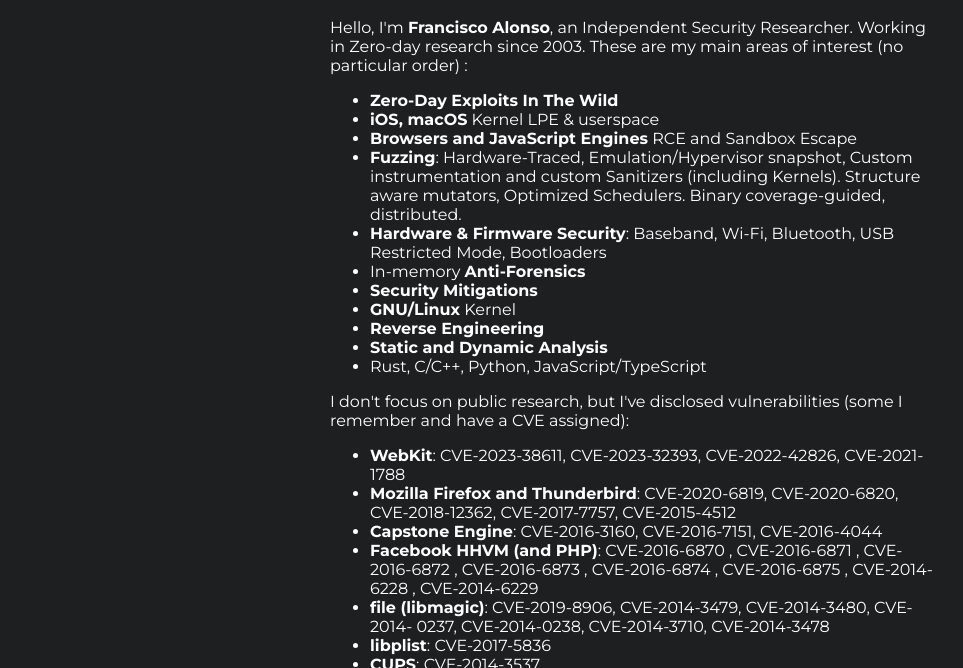
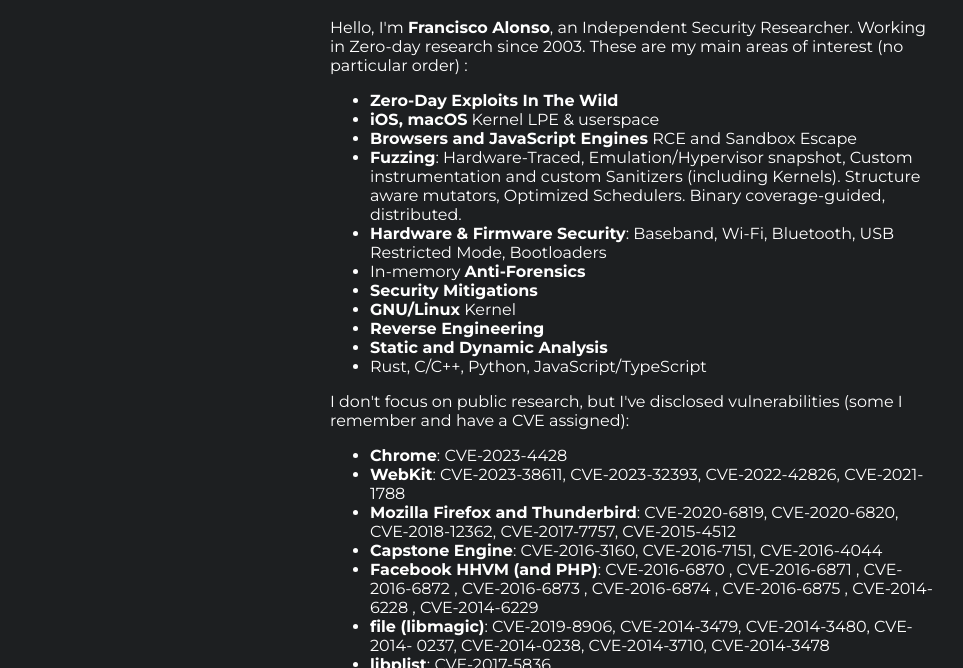
Before and after one commit to revskills/revskills.cz, a plain HTML site: page index.html in a window 1280 px wide. Shown: the part 432-1100 px from the top of the page, without its empty margins (310-1273 px from the left). Drawn offline with Linux system fonts and the light colour scheme.

Commit message:
Update index.html
Chrome 116 backlog

```diff
--- a/index.html
+++ b/index.html
@@ -44,6 +44,7 @@
 I don't focus on public research, but I've disclosed vulnerabilities (some I remember and have a CVE assigned):
 
 <ul>
+	<li style="text-align: left"><a href="https://chromereleases.googleblog.com/2023/08/chrome-desktop-stable-update.html">Chrome</a>: CVE-2023-4428</li>
 	<li style="text-align: left"><a href="https://support.apple.com/en-us/HT213841">WebKit</a>: CVE-2023-38611, CVE-2023-32393, CVE-2022-42826, CVE-2021-1788</li>
 	<li style="text-align: left;"><a href="https://www.mozilla.org/en-US/security/advisories/">Mozilla Firefox and Thunderbird</a>: CVE-2020-6819, CVE-2020-6820, CVE-2018-12362, CVE-2017-7757, CVE-2015-4512</li>
 	<li style="text-align: left;"><a href="http://www.capstone-engine.org/">Capstone Engine</a>: CVE-2016-3160, CVE-2016-7151, CVE-2016-4044 </li>
```
